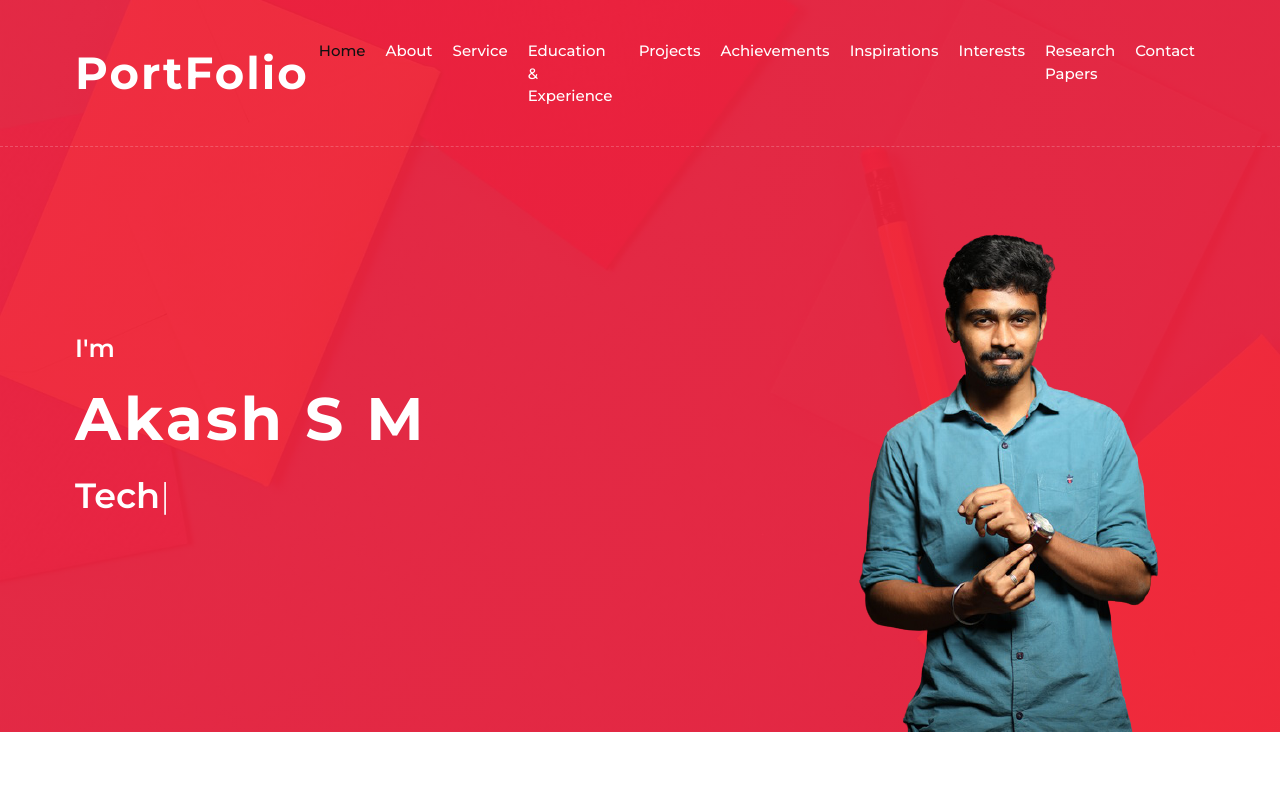
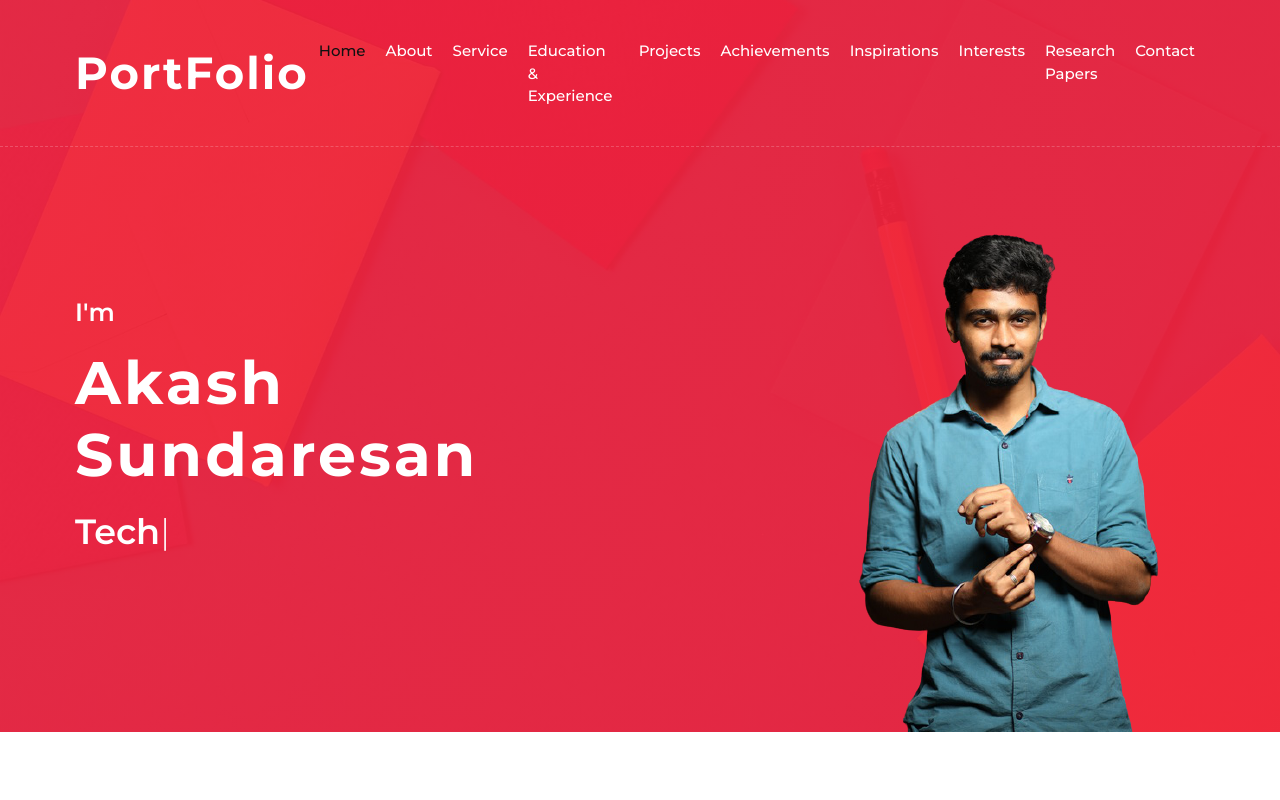
Before and after one commit to akashsundaresan/akashsundaresan.github.io, a plain HTML site: page index.html in a window 1280 px wide. Shown: the top 800 px of the page. Drawn offline with nearby package versions, Linux system fonts and the light colour scheme.

Commit message:
Changed name

```diff
--- a/index.html
+++ b/index.html
@@ -60,7 +60,7 @@
                         <div class="hero-content">
                             <div class="hero-text">
                                 <p>I'm</p>
-                                <h1>Akash S M</h1>
+                                <h1>Akash Sundaresan</h1>
                                 <h2></h2>
                                 <div class="typed-text">Tech Enthusiast</div>
                             </div>
```
